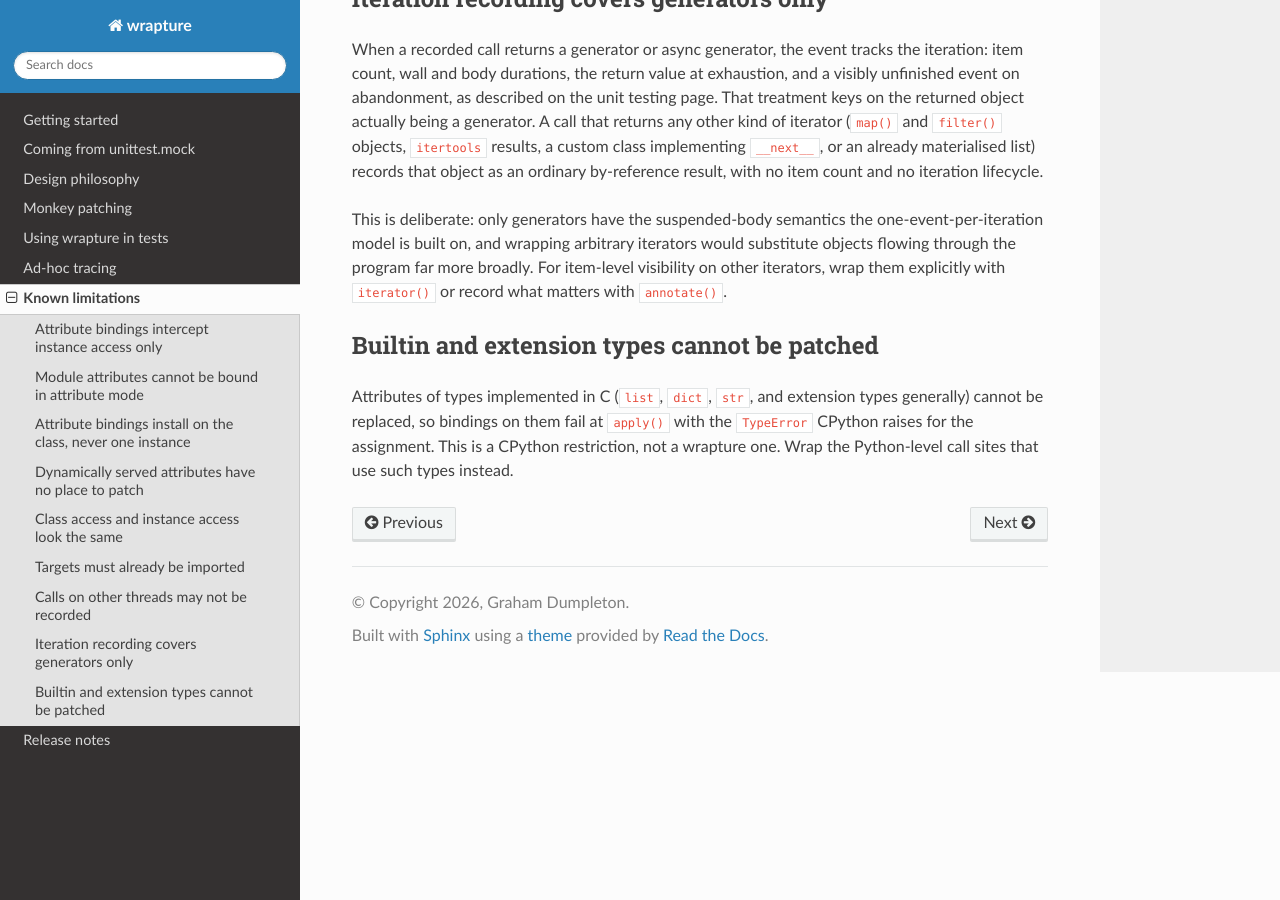
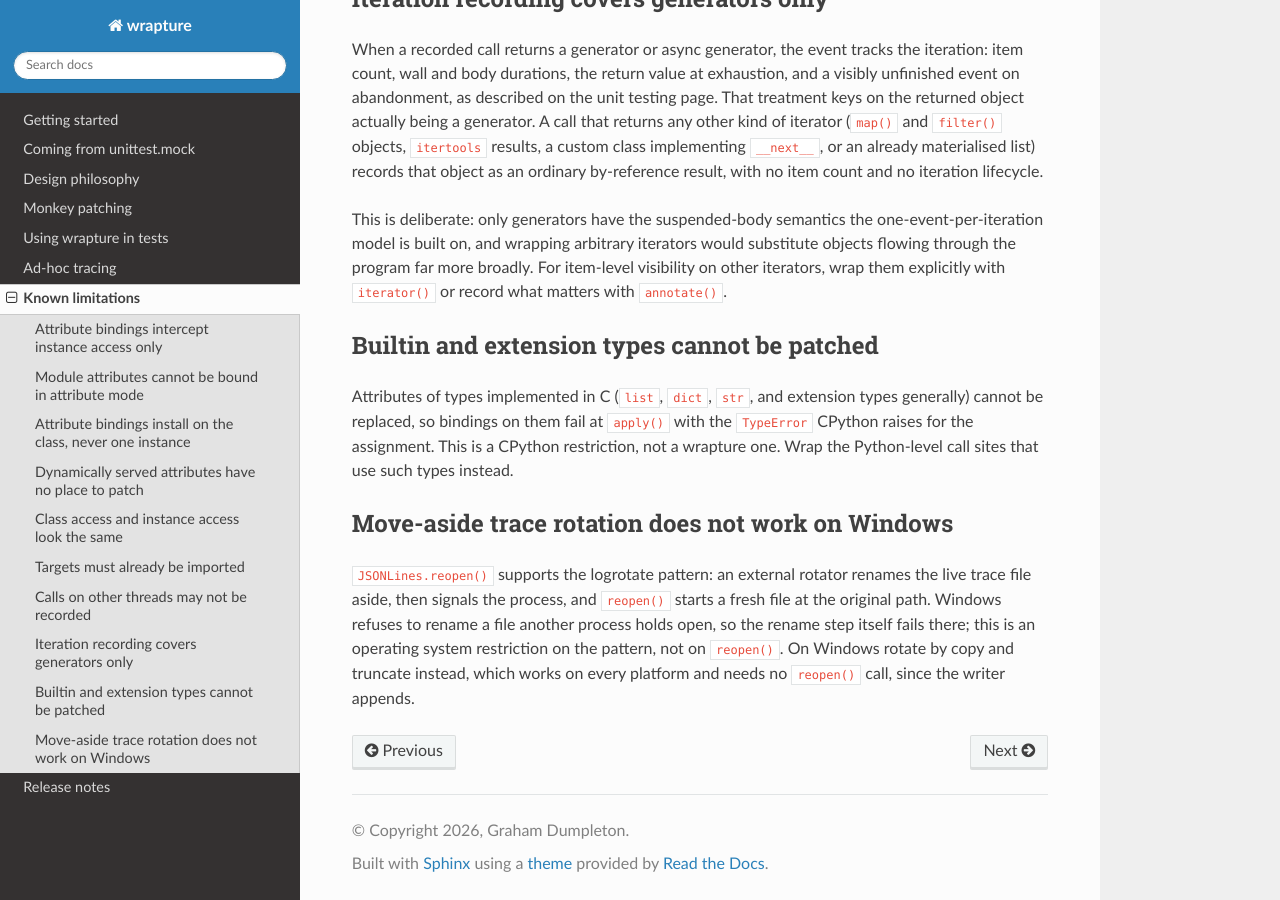
Before and after one commit to GrahamDumpleton/wrapture, a Sphinx documentation site: the page built from docs/known-limitations.md, in a window 1280 px wide and 900 px high, scrolled down 3047 px. Built offline with Sphinx 7.4.7 and the Read the Docs theme 3.1.0, drawn with Linux system fonts in a browser that asks for light colours.

Commit message:
Skip the move-aside rotation test on Windows
Windows refuses to rename a file another process holds open, so an
external rotator cannot move the live trace aside there and the
reopen() choreography the test exercises is a POSIX pattern. The docs
now say so, with copy-then-truncate as the rotation pattern that works
on every platform and needs no reopen() call at all.

```diff
--- a/docs/known-limitations.md
+++ b/docs/known-limitations.md
@@ -171,3 +171,14 @@ extension types generally) cannot be replaced, so bindings on them fail
 at `apply()` with the `TypeError` CPython raises for the assignment.
 This is a CPython restriction, not a wrapture one. Wrap the Python-level
 call sites that use such types instead.
+
+## Move-aside trace rotation does not work on Windows
+
+`JSONLines.reopen()` supports the logrotate pattern: an external
+rotator renames the live trace file aside, then signals the process,
+and `reopen()` starts a fresh file at the original path. Windows
+refuses to rename a file another process holds open, so the rename
+step itself fails there; this is an operating system restriction on
+the pattern, not on `reopen()`. On Windows rotate by copy and
+truncate instead, which works on every platform and needs no
+`reopen()` call, since the writer appends.
```
Also changed, not shown: docs/ad-hoc-tracing.md (+5 -0 lines), 1 other file.
